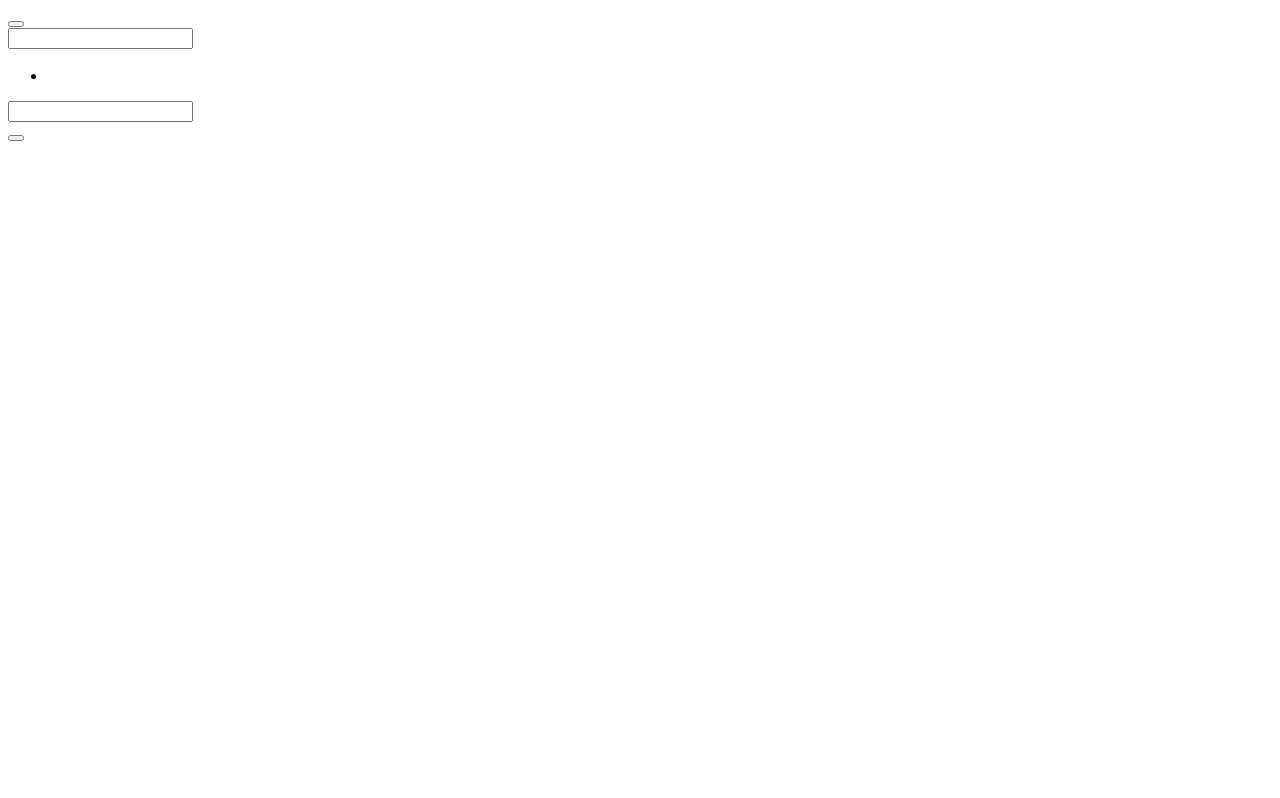
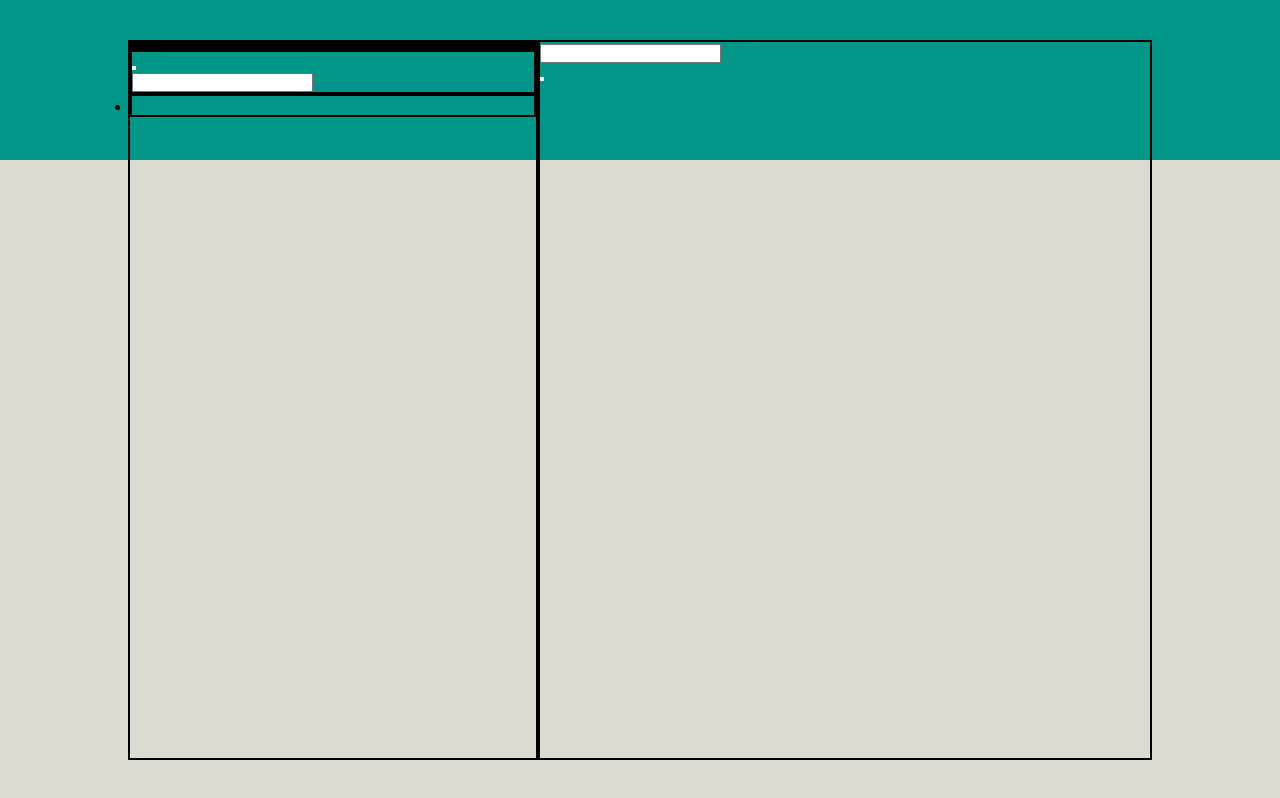
Before and after one commit to ElRafo92/vue-boolzapp, a plain HTML site: page index.html in a window 1280 px wide. Drawn offline with nearby package versions, Linux system fonts and the light colour scheme.

Commit message:
creato bg e contenitore style

```diff
--- a/css/style.css
+++ b/css/style.css
@@ -1,3 +1,101 @@
+/*==================
+====================
+        RESET
+====================
+==================*/
+* {
+    box-sizing: border-box;
+    margin: 0;
+    padding: 0;
+}
+
+/*==================
+====================
+        DEBUG
+====================
+==================*/
+.debug__border{
+    border: 2px solid black;
+}
+
+/*==================
+====================
+        COLOR
+====================
+==================*/
+:root {
+    --primo__gradiente:#009688;
+    --secondo__gradiente:#dadbd4;
+    --notifica:#8edafc;
+    --icone:#b1b1b1;
+}
+/*==================
+====================
+        FONT
+====================
+==================*/
 body {
     font-family: 'Lato', sans-serif;
 }
+
+/*==================
+====================
+    UTILITIES
+====================
+==================*/
+.d-flex {
+    display: flex;
+}
+
+/*==================
+====================
+    STYLE
+====================
+==================*/
+.btn {
+
+}
+
+.serch__bar {
+
+}
+
+.icons {
+
+}
+/*==================
+====================
+    MAIN
+====================
+==================*/
+main {
+background: linear-gradient(0deg, rgba(220,219,210,1) 80%, rgba(0,150,136,1) 30%);
+height: 100vh;
+width: 100vw;
+padding: 25px 80px;
+
+justify-content: center;
+align-items: center;
+}
+/*==================
+    CONTAINER
+==================*/
+.container {
+    width: 80vw;
+    height: 90vh;
+}
+
+/*==================
+    USER BAR
+==================*/
+.user__bar-container {
+    width: 40%;
+}
+
+/*==================
+    MAIN BODY
+==================*/
+.main__body-container {
+    width: 60%;
+}
+/*======== MAIN ==========*/
--- a/index.html
+++ b/index.html
@@ -24,18 +24,18 @@
     <title>Booolzapp</title>
 </head>
 <body>
-    <main>
+    <main class="d-flex">
         <div id="app">
-            <div class="container">
+            <div class="container d-flex">
                 <!-- USER BAR -->
-                <div class="user__bar">
+                <div class="user__bar-container debug__border">
                     <!-- bar header -->
-                    <div class="bar-header">
+                    <div class="bar-header debug__border">
                         <div class="account__logo"></div>
                         <div class="bar-icons"></div>
                     </div>
                     <!-- bar-notifictions -->
-                    <div class="bar-notification">
+                    <div class="bar-notification debug__border">
                         <div class="notification-icon">
 
                         </div>
@@ -44,7 +44,7 @@
                         </div>
                     </div>
                     <!-- bar-searchbar -->
-                    <div class="searchbar-bar">
+                    <div class="searchbar-bar debug__border">
                         <button type="submit">
 
                         </button>
@@ -53,7 +53,7 @@
                         </form>
                     </div>
                     <!-- user list -->
-                    <div class="user__list-container">
+                    <div class="user__list-container debug__border">
                         <ul class="user-list">
                             <li class="user">
 
@@ -63,7 +63,7 @@
                 </div>
                 <!-- USER BAR -->
                 <!-- MAIN BODY -->
-                <div class="main__body-container">
+                <div class="main__body-container debug__border">
                     <!-- main body head -->
                     <div class="main__body-header">
                         <!-- actual user container -->
```
